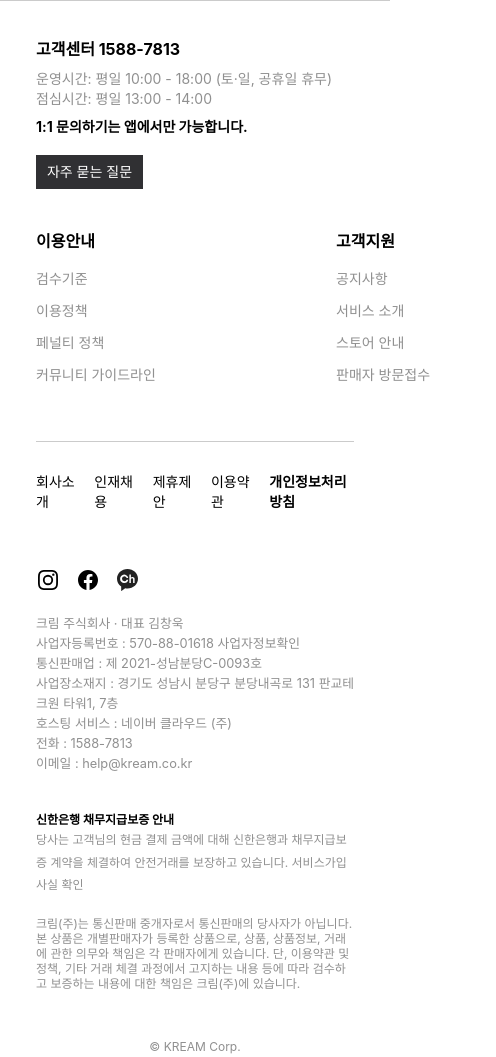
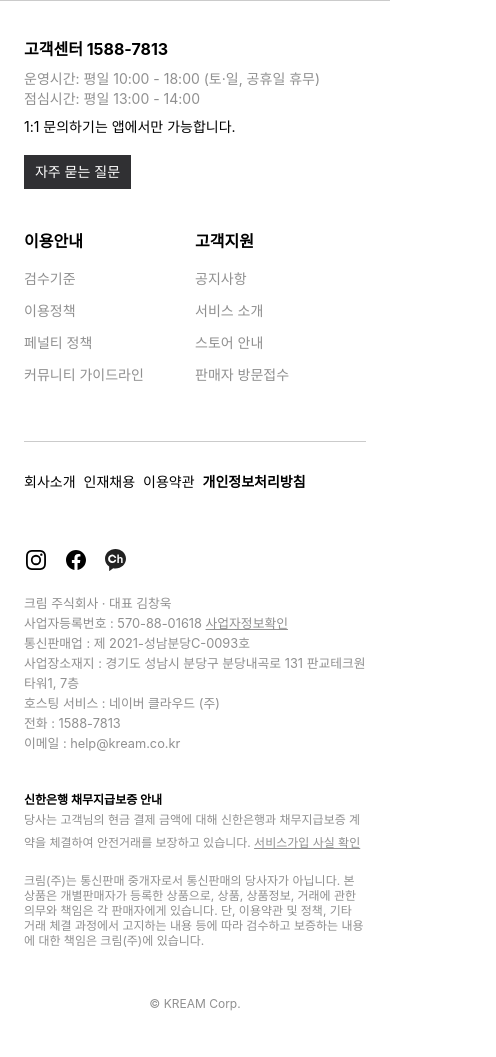
Before and after one commit to yoajo/kream, a website built with Vite: page src/components/footer/index.html in a window 390 px wide. Shown: the whole page, 496 px wide, since content can reach past the window. Built offline with nearby package versions, Linux system fonts and the light colour scheme; a web font is replaced by a local one.

Commit message:
[Style] : 푸터 영역 스타일링 수정 - 레이아웃 깨짐 현상 수정 - 레이아웃 수정을 위해 <p> 태그 삭제

```diff
--- a/src/components/footer/index.html
+++ b/src/components/footer/index.html
@@ -11,19 +11,19 @@
   </head>
   <body>
     <footer class="w-full py-9 border-t border-(--line-color)">
-      <div class="max-w-7xl mx-auto px-9 md:xl:px-0">
-        <div class="pb-14 border-b border-(--line-color) flex flex-row-reverse flex-wrap justify-between items-center max-[810px]:flex-row">
-          <div class="flex flex-col text-nowrap gap-2">
+      <div class="max-w-7xl mx-auto px-6 md:xl:px-0">
+        <div class="pb-14 border-b border-(--line-color) flex flex-row-reverse flex-wrap justify-between items-center max-[810px]:flex-col max-[810px]:items-start">
+          <div class="flex flex-col gap-2">
             <h2 class="text-base font-bold">고객센터 <a href="tel:15887813">1588-7813</a></h2>
             <div>
               <p class="text-sm text-(--light-sub-base-color)">운영시간: <time datetime="10:00">평일 10:00</time> - <time datetime="18:00">18:00</time> (토·일, 공휴일 휴무)</p>
               <p class="text-sm text-(--light-sub-base-color)">점심시간: <time datetime="13:00">평일 13:00</time> - <time datetime="14:00">14:00</time></p>
             </div>
-            <p class="text-sm"><strong>1:1 문의하기는 앱에서만 가능합니다.</strong></p>
-            <p class="text-sm mt-2.5 bg-(--base-color) w-[6.6875rem] h-[2.125rem] flex justify-center items-center text-white max-[810px]:mb-10"><a href="#">자주 묻는 질문</a></p>
+            <p class="text-sm"><strong class="font-normal">1:1 문의하기는 앱에서만 가능합니다.</strong></p>
+            <a class="text-sm mt-2.5 bg-(--base-color) w-[6.6875rem] h-[2.125rem] flex justify-center items-center text-white max-[810px]:mb-10" href="#">자주 묻는 질문</a>
           </div>
-          <div class="flex gap-[8.75rem]">
-            <nav class="w-40">
+          <div class="flex gap-35 max-[810px]:gap-0 max-[810px]:w-full">
+            <nav class="max-[810px]:w-[50%]">
               <h2 class="text-base mb-4 font-bold">이용안내</h2>
               <ul class="text-sm flex flex-col flex-nowrap gap-3 text-(--light-sub-base-color)">
                 <li><a href="#">검수기준</a></li>
@@ -32,7 +32,7 @@
                 <li><a href="#">커뮤니티 가이드라인</a></li>
               </ul>
             </nav>
-            <nav class="w-40">
+            <nav class="max-[810px]:w-[50%]">
               <h2 class="text-base mb-4 font-bold">고객지원</h2>
               <ul class="text-sm flex flex-col gap-3 text-(--light-sub-base-color)">
                 <li><a href="#">공지사항</a></li>
@@ -46,10 +46,10 @@
 
         <div>
           <nav class="flex justify-between mt-7.5 max-[810px]:flex-col max-[810px]:gap-10">
-            <ul class="flex text-sm gap-4 pb-4">
+            <ul class="flex text-sm gap-4 pb-4 max-[810px]:gap-2">
               <li><a href="#">회사소개</a></li>
               <li><a href="#">인재채용</a></li>
-              <li><a href="#">제휴제안</a></li>
+              <li class="max-[810px]:hidden"><a href="#">제휴제안</a></li>
               <li><a href="#">이용약관</a></li>
               <li>
                 <a href=""><strong>개인정보처리방침</strong></a>
@@ -81,7 +81,7 @@
         <div class="flex flex-wrap max-w-[40.875rem] gap-x-4 text-(--light-sub-base-color) leading-tight max-[810px]:block max-[810px]:pt-5">
           <p><small>크림 주식회사 · 대표 김창욱</small></p>
           <p>
-            <small>사업자등록번호 : 570-88-01618 <a href="#">사업자정보확인</a></small>
+            <small>사업자등록번호 : 570-88-01618 <a class="underline" href="#">사업자정보확인</a></small>
           </p>
           <p><small>통신판매업 : 제 2021-성남분당C-0093호</small></p>
           <p><small>사업장소재지 : 경기도 성남시 분당구 분당내곡로 131 판교테크원 타워1, 7층</small></p>
@@ -93,7 +93,7 @@
         <div class="pt-10 pb-2">
           <p class="text-xs"><strong>신한은행 채무지급보증 안내</strong></p>
           <p class="text-(--light-sub-base-color) text-[15px]">
-            <small>당사는 고객님의 현금 결제 금액에 대해 신한은행과 채무지급보증 계약을 체결하여 안전거래를 보장하고 있습니다. <a href="#">서비스가입 사실 확인</a></small>
+            <small>당사는 고객님의 현금 결제 금액에 대해 신한은행과 채무지급보증 계약을 체결하여 안전거래를 보장하고 있습니다. <a class="underline" href="#">서비스가입 사실 확인</a></small>
           </p>
         </div>
 
```
